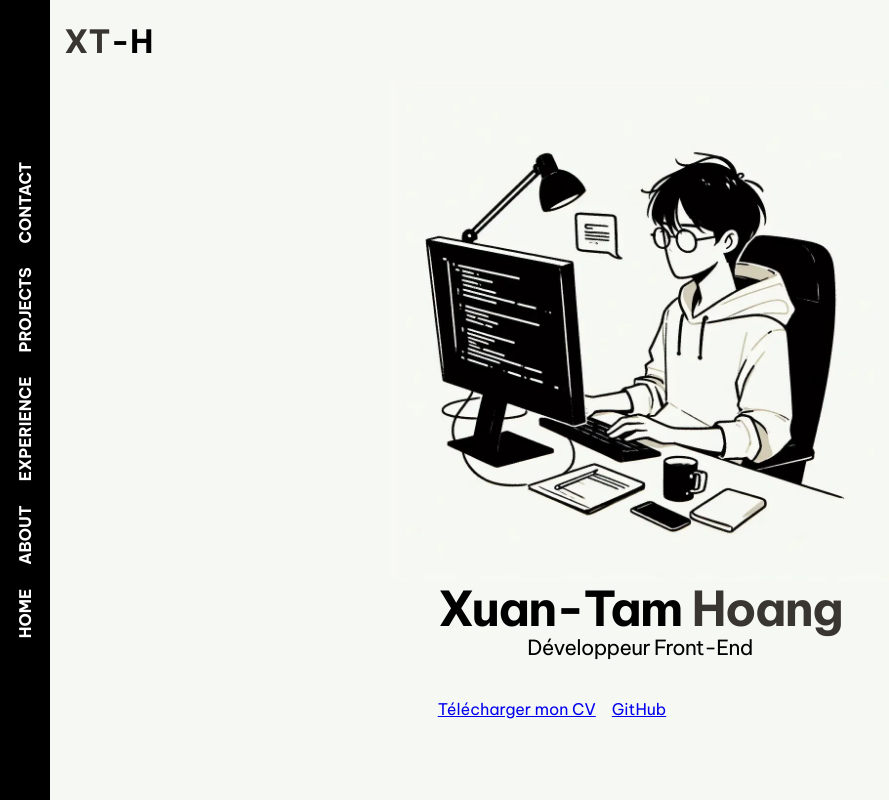
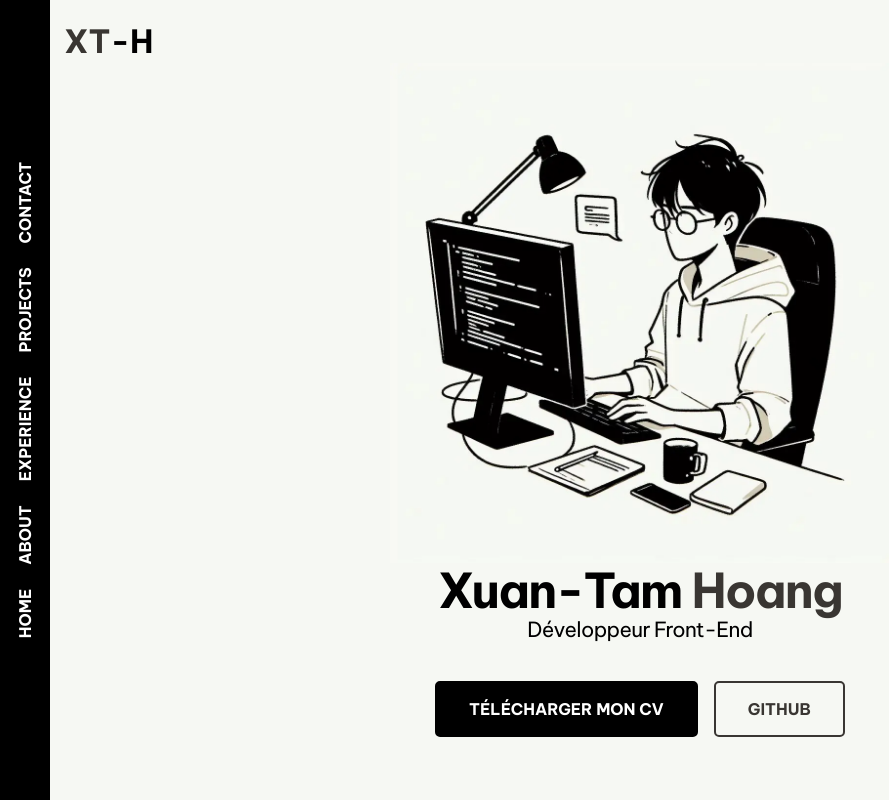
Before and after one commit to xuantam-h/xuantam-hoang, a React (Create React App) app: page / in a window 1280 px wide. Shown: the top 800 px of the page, without its empty margins (0-889 px from the left). Built offline with nearby package versions, Linux system fonts and the light colour scheme.

Commit message:
Edited Button component and styling

```diff
--- a/src/components/Button/index.js
+++ b/src/components/Button/index.js
@@ -1,10 +1,10 @@
 import './Button.scss';
 
-const Button = ({btnClass, children, onClick}) => {
+const Button = ({btnClass, children, btnHref, btnTarget, btnRel}) => {
     return (
-        <button className={btnClass} onClick={onClick}>
+        <a className={btnClass} href={btnHref} target={btnTarget} rel={btnRel}>
             {children}
-        </button>
+        </a>
     );
 };
 
--- a/src/components/Hero/index.js
+++ b/src/components/Hero/index.js
@@ -5,6 +5,7 @@ import 'aos/dist/aos.css';
 import { useEffect } from 'react';
 import hero from '../../assets/images/hero-img.webp';
 import { social } from '../../assets/data/data';
+import Button from '../Button';
 
 const Hero = () => {
 
@@ -21,8 +22,8 @@ const Hero = () => {
                 <h1>Xuan-Tam <span>Hoang</span></h1>
                 <h2>Développeur Front-End</h2>
                 <div className="hero-cta flex-container flex-vertical-center" data-aos="fade-up" data-aos-duration="600">
-                    <a className="btn btn-primary" href={ResumePDF} target="_blank" rel="noreferrer">Télécharger mon CV</a>
-                    <a className="btn btn-secondary" href={social[1].url} target="_blank" rel="noreferrer">GitHub</a>
+                    <Button btnClass={"btn btn-primary"} btnHref={ResumePDF} btnTarget={"_blank"} btnRel={"noreferrer"}>Télécharger mon CV</Button>
+                    <Button btnClass={"btn btn-secondary"} btnHref={social[1].url} btnTarget={"_blank"} btnRel={"noreferrer"}>GitHub</Button>
                 </div>
             </div>
         </section>
--- a/src/components/ProjectCard/ProjectCard.scss
+++ b/src/components/ProjectCard/ProjectCard.scss
@@ -88,6 +88,7 @@
         display: flex;
         justify-content: space-between;
         align-items: center;
+
         img{
             width: 20px;
             display: block;
```
